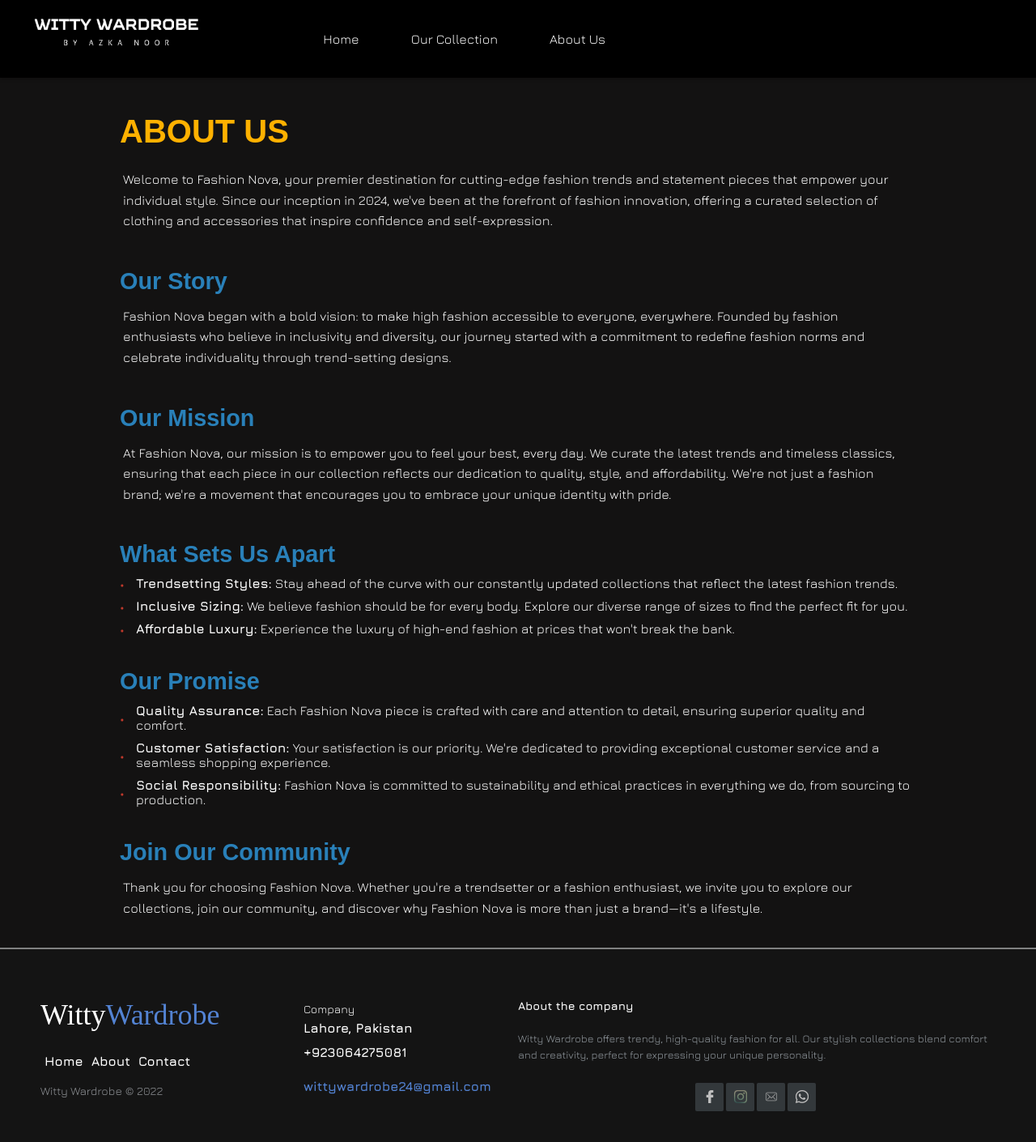
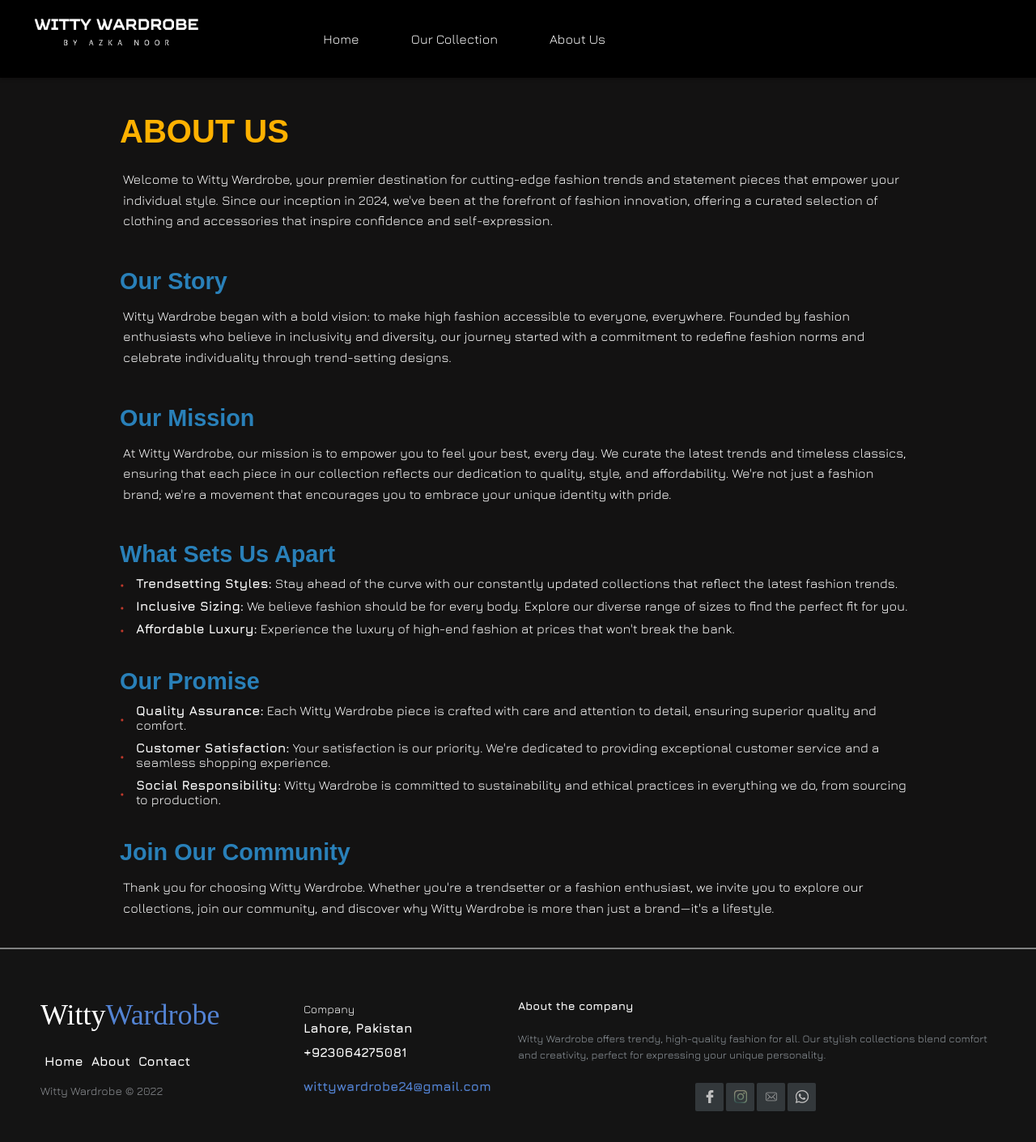
Before and after one commit to Faizy426890/MERN, a React (Vite) app: page /about in a window 1280 px wide. Shown: the top 1410 px of the page at 81% size. Built offline with nearby package versions, Linux system fonts and the light colour scheme.

Commit message:
Updated About Page

```diff
--- a/src/About.jsx
+++ b/src/About.jsx
@@ -1,17 +1,18 @@
 import React from 'react';
 import './about.css'; // Import your CSS file for styling
+
 const About = () => {
   return (
     <>
     <div className="about-container">
       <h2>ABOUT US</h2>
-      <p>Welcome to Fashion Nova, your premier destination for cutting-edge fashion trends and statement pieces that empower your individual style. Since our inception in 2024, we've been at the forefront of fashion innovation, offering a curated selection of clothing and accessories that inspire confidence and self-expression.</p>
+      <p>Welcome to Witty Wardrobe, your premier destination for cutting-edge fashion trends and statement pieces that empower your individual style. Since our inception in 2024, we've been at the forefront of fashion innovation, offering a curated selection of clothing and accessories that inspire confidence and self-expression.</p>
 
       <h3>Our Story</h3>
-      <p>Fashion Nova began with a bold vision: to make high fashion accessible to everyone, everywhere. Founded by fashion enthusiasts who believe in inclusivity and diversity, our journey started with a commitment to redefine fashion norms and celebrate individuality through trend-setting designs.</p>
+      <p>Witty Wardrobe began with a bold vision: to make high fashion accessible to everyone, everywhere. Founded by fashion enthusiasts who believe in inclusivity and diversity, our journey started with a commitment to redefine fashion norms and celebrate individuality through trend-setting designs.</p>
 
       <h3>Our Mission</h3>
-      <p>At Fashion Nova, our mission is to empower you to feel your best, every day. We curate the latest trends and timeless classics, ensuring that each piece in our collection reflects our dedication to quality, style, and affordability. We're not just a fashion brand; we're a movement that encourages you to embrace your unique identity with pride.</p>
+      <p>At Witty Wardrobe, our mission is to empower you to feel your best, every day. We curate the latest trends and timeless classics, ensuring that each piece in our collection reflects our dedication to quality, style, and affordability. We're not just a fashion brand; we're a movement that encourages you to embrace your unique identity with pride.</p>
 
       <h3>What Sets Us Apart</h3>
       <ul className="custom-list">
@@ -22,14 +23,13 @@ const About = () => {
 
       <h3>Our Promise</h3>
       <ul className="custom-list">
-        <li><strong>Quality Assurance:</strong> Each Fashion Nova piece is crafted with care and attention to detail, ensuring superior quality and comfort.</li>
+        <li><strong>Quality Assurance:</strong> Each Witty Wardrobe piece is crafted with care and attention to detail, ensuring superior quality and comfort.</li>
         <li><strong>Customer Satisfaction:</strong> Your satisfaction is our priority. We're dedicated to providing exceptional customer service and a seamless shopping experience.</li>
-        <li><strong>Social Responsibility:</strong> Fashion Nova is committed to sustainability and ethical practices in everything we do, from sourcing to production.</li>
+        <li><strong>Social Responsibility:</strong> Witty Wardrobe is committed to sustainability and ethical practices in everything we do, from sourcing to production.</li>
       </ul>
 
       <h3>Join Our Community</h3>
-      <p>Thank you for choosing Fashion Nova. Whether you're a trendsetter or a fashion enthusiast, we invite you to explore our collections, join our community, and discover why Fashion Nova is more than just a brand—it's a lifestyle.</p>
-
+      <p>Thank you for choosing Witty Wardrobe. Whether you're a trendsetter or a fashion enthusiast, we invite you to explore our collections, join our community, and discover why Witty Wardrobe is more than just a brand—it's a lifestyle.</p>
     </div>
     </>
   );
```
